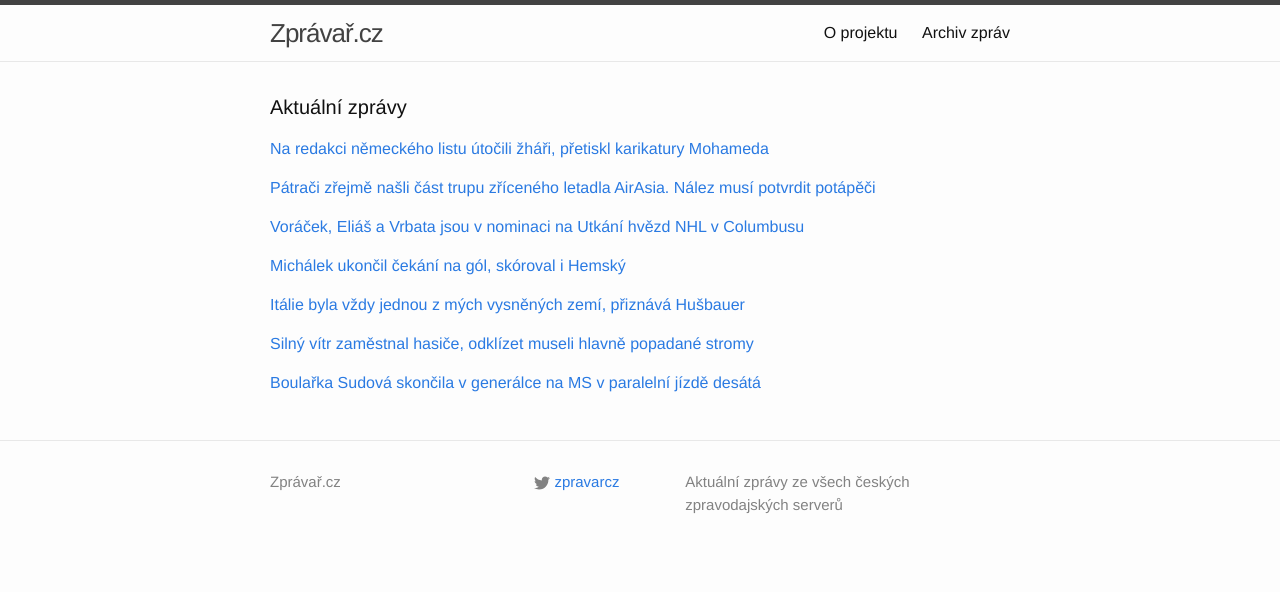
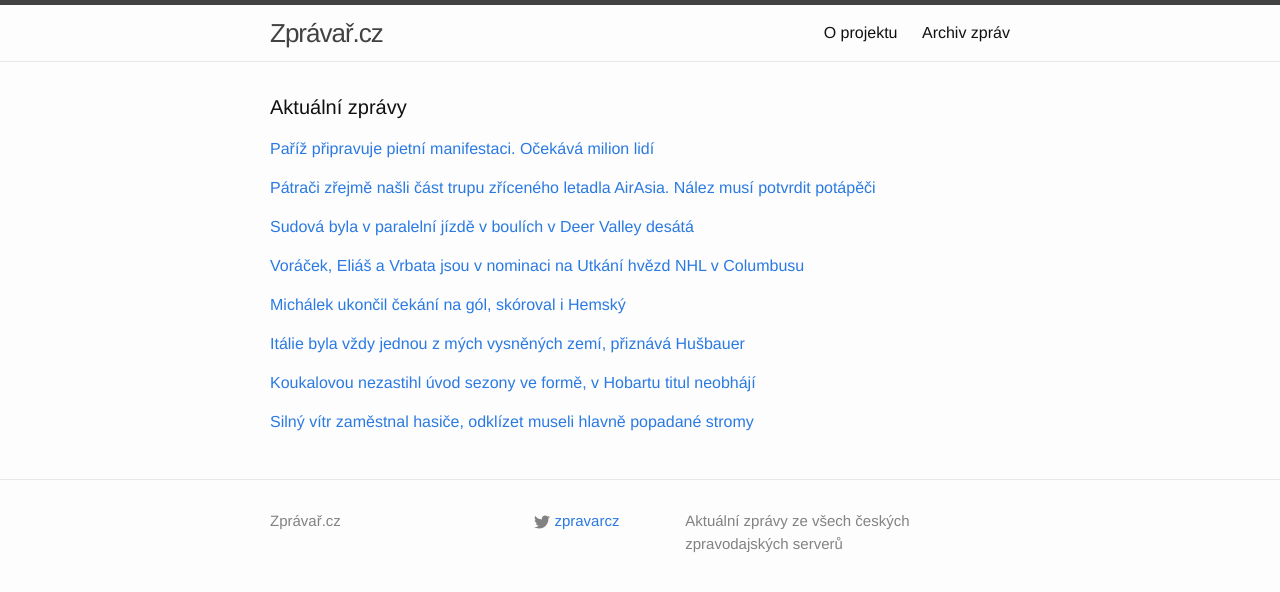
Before and after one commit to adliska/zpravar, a Jekyll site: the page built from index.html, in a window 1280 px wide. Shown: the top 592 px of the page. Built offline with Jekyll 4.4.1, drawn with Linux system fonts in a browser that asks for light colours.

Commit message:
zpravar news update

```diff
--- a/index.html
+++ b/index.html
@@ -5,9 +5,10 @@ layout: default
 <div class="home">
     <h1 class="page-heading">Aktuální zprávy</h1>
 
-<p><a href="javascript:;" onclick="toggle_visibility('zpravy0')">Na redakci německého listu útočili žháři, přetiskl karikatury Mohameda</a></p>
+<p><a href="javascript:;" onclick="toggle_visibility('zpravy0')">Paříž připravuje pietní manifestaci. Očekává milion lidí</a></p>
 <div id="zpravy0" style="display:none">
 <ul>
+<li><a href=http://www.tyden.cz/rubriky/zahranici/evropa/pariz-pripravuje-pietni-manifestaci-ocekava-milion-lidi_329735.html>Paříž připravuje pietní manifestaci. Očekává milion lidí - www.tyden.cz</a></li>
 <li><a href=http://zpravy.e15.cz/zahranicni/udalosti/na-redakci-nemeckeho-listu-utocili-zhari-pretiskl-karikatury-mohameda-1152123>Na redakci německého listu útočili žháři, přetiskl karikatury Mohameda - zpravy.e15.cz</a></li>
 <li><a href=http://zahranicni.ihned.cz/evropa-slovensko/c1-63362360-redakci-nemeckeho-deniku-napadli-zhari-otiskl-karikatury-mohameda>Redakci německého deníku napadli žháři. Otiskl karikatury Mohameda - zahranicni.ihned.cz</a></li>
 <li><a href=http://www.novinky.cz/zahranicni/evropa/358430-redakci-nemeckych-novin-napadli-zhari-pretiskla-karikatury-mohameda.html>Redakci německých novin napadli žháři. Přetiskla karikatury Mohameda - www.novinky.cz</a></li>
@@ -31,42 +32,50 @@ layout: default
 <li><a href=http://zpravy.aktualne.cz/zahranici/nasli-jsme-trup-zriceneho-airbusu-hlasi-indonesti-patraci/r~959d0dd2995e11e4bdad0025900fea04/>Našli jsme trup zříceného airbusu, hlásí indonéští pátrači - zpravy.aktualne.cz</a></li>
 <li><a href=http://www.ceskenoviny.cz/zpravy/zpravy/indonesti-patraci-pry-lokalizovali-trup-zriceneho-letadla/1167446>Indonéští pátrači prý lokalizovali trup zříceného letadla - www.ceskenoviny.cz</a></li>
 </ul>
-</div><p><a href="javascript:;" onclick="toggle_visibility('zpravy2')">Voráček, Eliáš a Vrbata jsou v nominaci na Utkání hvězd NHL v Columbusu</a></p>
+</div><p><a href="javascript:;" onclick="toggle_visibility('zpravy2')">Sudová byla v paralelní jízdě v boulích v Deer Valley desátá</a></p>
 <div id="zpravy2" style="display:none">
+<ul>
+<li><a href=http://sport.aktualne.cz/sudova-byla-v-paralelni-jizde-v-boulich-v-deer-valley-desata/r~09e5e7b6997511e49f60002590604f2e/>Sudová byla v paralelní jízdě v boulích v Deer Valley desátá - sport.aktualne.cz</a></li>
+<li><a href=http://www.denik.cz/zimni_sporty/boularka-sudova-skoncila-v-generalce-na-ms-v-paralelni-jizde-desata-20150111.html>Boulařka Sudová skončila v generálce na MS v paralelní jízdě desátá - www.denik.cz</a></li>
+<li><a href=http://www.sportovninoviny.cz/zpravy/sudova-byla-v-paralelni-jizde-v-boulich-v-deer-valley-desata/1167469>Sudová byla v paralelní jízdě v boulích v Deer Valley desátá - www.sportovninoviny.cz</a></li>
+<li><a href=http://sport.idnes.cz/akrobaticke-lyzovani-boule-sudova-d5h-/lyzovani.aspx?c=A150111_082425_lyzovani_rou>Boulařka Sudová skončila v paralelní jízdě v Deer Valley desátá - sport.idnes.cz</a></li>
+</ul>
+</div><p><a href="javascript:;" onclick="toggle_visibility('zpravy3')">Voráček, Eliáš a Vrbata jsou v nominaci na Utkání hvězd NHL v Columbusu</a></p>
+<div id="zpravy3" style="display:none">
 <ul>
 <li><a href=http://hokej.idnes.cz/hokej-nhl-utkani-hvezd-cesi-dds-/nhl.aspx?c=A150111_081007_ms-hokej-2015_rou>Voráček, Eliáš a Vrbata jsou v nominaci na Utkání hvězd NHL v Columbusu - hokej.idnes.cz</a></li>
 <li><a href=http://www.denik.cz/hokej/utkani-hvezd-nhl-zna-ucastniky-do-vybrane-spolecnosti-se-dostali-tri-cesi-201501.html>Utkání hvězd NHL zná účastníky. Do vybrané společnosti se dostali tři Češi - www.denik.cz</a></li>
 <li><a href=http://sport.aktualne.cz/voracek-elias-a-vrbata-byli-nominovani-na-utkani-hvezd-nhl/r~1a03c2a8996111e49e4b0025900fea04/>Voráček, Eliáš a Vrbata byli nominováni na Utkání hvězd NHL - sport.aktualne.cz</a></li>
 <li><a href=http://www.sportovninoviny.cz/zpravy/voracek-elias-a-vrbata-byli-nominovani-na-utkani-hvezd-nhl/1167456>Voráček, Eliáš a Vrbata byli nominováni na Utkání hvězd NHL - www.sportovninoviny.cz</a></li>
 </ul>
-</div><p><a href="javascript:;" onclick="toggle_visibility('zpravy3')">Michálek ukončil čekání na gól, skóroval i Hemský</a></p>
-<div id="zpravy3" style="display:none">
+</div><p><a href="javascript:;" onclick="toggle_visibility('zpravy4')">Michálek ukončil čekání na gól, skóroval i Hemský</a></p>
+<div id="zpravy4" style="display:none">
 <ul>
 <li><a href=http://www.tyden.cz/rubriky/sport/hokej/nhl/michalek-ukoncil-cekani-na-gol-skoroval-i-hemsky_329736.html>Michálek ukončil čekání na gól, skóroval i Hemský - www.tyden.cz</a></li>
 <li><a href=http://www.tyden.cz/rubriky/sport/hokej/nhl/pastrnak-slavil-premierove-trefy-trefili-se-i-michalek-a-hemsky_329736.html>Pastrňák slavil premiérové trefy, trefili se i Michálek a Hemský - www.tyden.cz</a></li>
 <li><a href=http://www.denik.cz/hokej/michalek-ukoncil-v-nhl-cekani-na-gol-pastrnak-byl-v-sedmem-nebi-20150111.html>Michálek ukončil v NHL čekání na gól, Pastrňák byl v sedmém nebi - www.denik.cz</a></li>
 <li><a href=http://www.sportovninoviny.cz/zpravy/michalek-ukoncil-v-nhl-cekani-na-gol-pastrnak-byl-v-sedmem-nebi/1167425>Michálek ukončil v NHL čekání na gól, Pastrňák byl v sedmém nebi	 - www.sportovninoviny.cz</a></li>
 </ul>
-</div><p><a href="javascript:;" onclick="toggle_visibility('zpravy4')">Itálie byla vždy jednou z mých vysněných zemí, přiznává Hušbauer</a></p>
-<div id="zpravy4" style="display:none">
+</div><p><a href="javascript:;" onclick="toggle_visibility('zpravy5')">Itálie byla vždy jednou z mých vysněných zemí, přiznává Hušbauer</a></p>
+<div id="zpravy5" style="display:none">
 <ul>
 <li><a href=http://fotbal.idnes.cz/fotbal-cagliari-husbauer-0xk-/fot_zahranici.aspx?c=A150111_094247_fot_zahranici_rou>Itálie byla vždy jednou z mých vysněných zemí, přiznává Hušbauer - fotbal.idnes.cz</a></li>
 <li><a href=http://www.denik.cz/fotbal/husbauer-si-odchodem-do-italie-plni-sen-se-spartou-se-skoro-nestacil-rozloucit-2.html>Hušbauer si odchodem do Itálie plní sen. Se Spartou se skoro nestačil rozloučit - www.denik.cz</a></li>
 <li><a href=http://sport.aktualne.cz/husbauer-si-splnil-sen-moc-jsem-si-pral-dostat-se-do-italie/r~2dfa4606996b11e49bec0025900fea04/>Hušbauer si splnil sen. Moc jsem si přál dostat se do Itálie - sport.aktualne.cz</a></li>
 <li><a href=http://www.sportovninoviny.cz/zpravy/husbauer-italie-byla-vzdy-jednou-z-mych-vysnenych-zemi/1167476>Hušbauer: Itálie byla vždy jednou z mých vysněných zemí - www.sportovninoviny.cz</a></li>
 </ul>
-</div><p><a href="javascript:;" onclick="toggle_visibility('zpravy5')">Silný vítr zaměstnal hasiče, odklízet museli hlavně popadané stromy</a></p>
-<div id="zpravy5" style="display:none">
+</div><p><a href="javascript:;" onclick="toggle_visibility('zpravy6')">Koukalovou nezastihl úvod sezony ve formě, v Hobartu titul neobhájí</a></p>
+<div id="zpravy6" style="display:none">
+<ul>
+<li><a href=http://www.denik.cz/tenis/koukalovou-nezastihl-uvod-sezony-ve-forme-v-hobartu-titul-neobhaji-20150111.html>Koukalovou nezastihl úvod sezony ve formě, v Hobartu titul neobhájí - www.denik.cz</a></li>
+<li><a href=http://sport.aktualne.cz/koukalova-pri-obhajobe-titulu-v-hobartu-vypadla-v-1-kole/r~47bb8b72997511e486b9002590604f2e/>Koukalová při obhajobě titulu v Hobartu vypadla v 1. kole - sport.aktualne.cz</a></li>
+<li><a href=http://sport.idnes.cz/tenis-turnaje-zpravodajstvi-diw-/tenis.aspx?c=A150111_103246_tenis_rou>Koukalová finále v Hobartu nezopakuje, vypadla hned v prvním kole - sport.idnes.cz</a></li>
+</ul>
+</div><p><a href="javascript:;" onclick="toggle_visibility('zpravy7')">Silný vítr zaměstnal hasiče, odklízet museli hlavně popadané stromy</a></p>
+<div id="zpravy7" style="display:none">
 <ul>
 <li><a href=http://www.denik.cz/z_domova/silny-vitr-zamestnal-hasice-odklizet-museli-hlavne-popadane-stromy-20150111.html>Silný vítr zaměstnal hasiče, odklízet museli hlavně popadané stromy - www.denik.cz</a></li>
 <li><a href=http://www.ceskenoviny.cz/zpravy/zpravy/hasici-v-noci-vyjizdeli-kvuli-silnemu-vetru/1167447>Hasiči v noci vyjížděli kvůli silnému větru - www.ceskenoviny.cz</a></li>
 <li><a href=http://www.denik.cz/z_domova/dopravu-komplikuje-silny-vitr-v-horskych-oblastech-se-tvori-namraza-20150111.html>Dopravu komplikuje silný vítr, v horských oblastech se tvoří námraza - www.denik.cz</a></li>
 </ul>
-</div><p><a href="javascript:;" onclick="toggle_visibility('zpravy6')">Boulařka Sudová skončila v generálce na MS v paralelní jízdě desátá</a></p>
-<div id="zpravy6" style="display:none">
-<ul>
-<li><a href=http://www.denik.cz/zimni_sporty/boularka-sudova-skoncila-v-generalce-na-ms-v-paralelni-jizde-desata-20150111.html>Boulařka Sudová skončila v generálce na MS v paralelní jízdě desátá - www.denik.cz</a></li>
-<li><a href=http://www.sportovninoviny.cz/zpravy/sudova-byla-v-paralelni-jizde-v-boulich-v-deer-valley-desata/1167469>Sudová byla v paralelní jízdě v boulích v Deer Valley desátá - www.sportovninoviny.cz</a></li>
-<li><a href=http://sport.idnes.cz/akrobaticke-lyzovani-boule-sudova-d5h-/lyzovani.aspx?c=A150111_082425_lyzovani_rou>Boulařka Sudová skončila v paralelní jízdě v Deer Valley desátá - sport.idnes.cz</a></li>
-</ul>
 </div></div>
```
